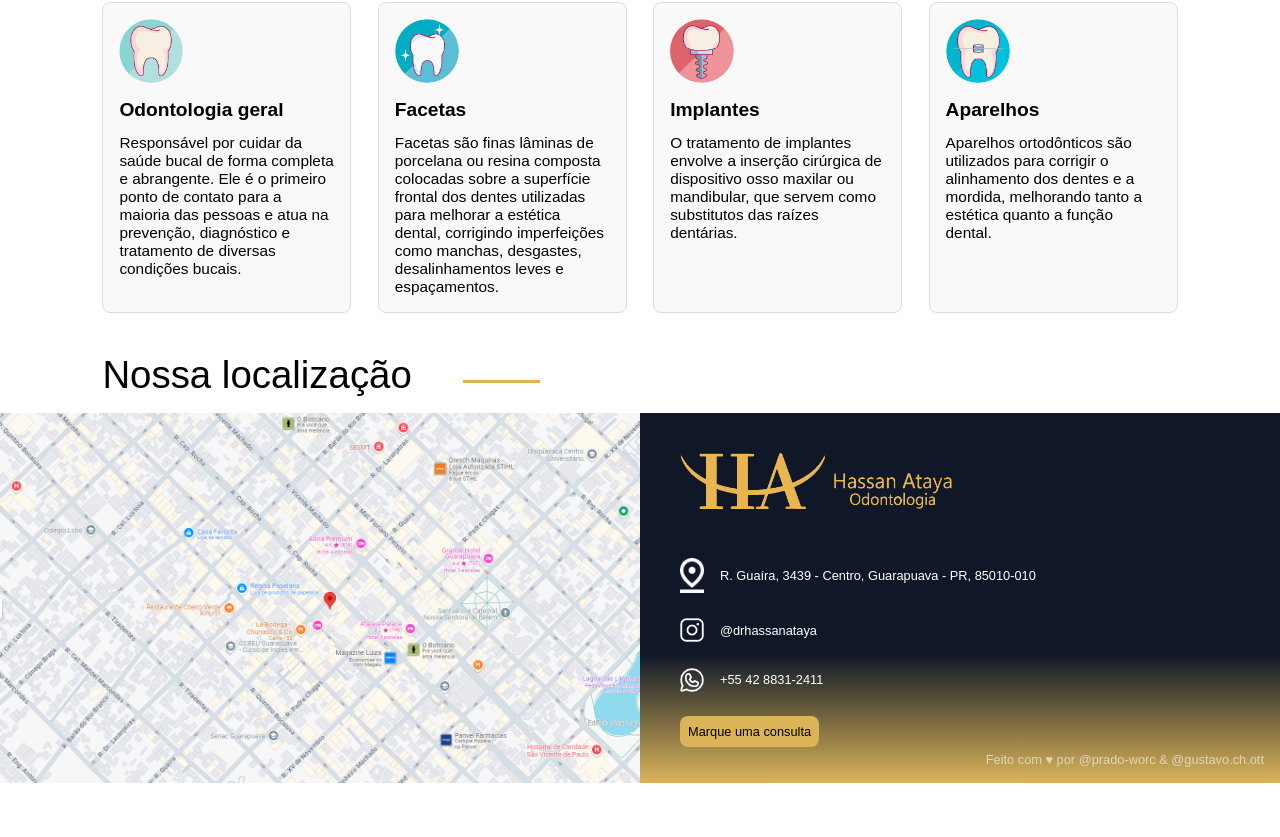
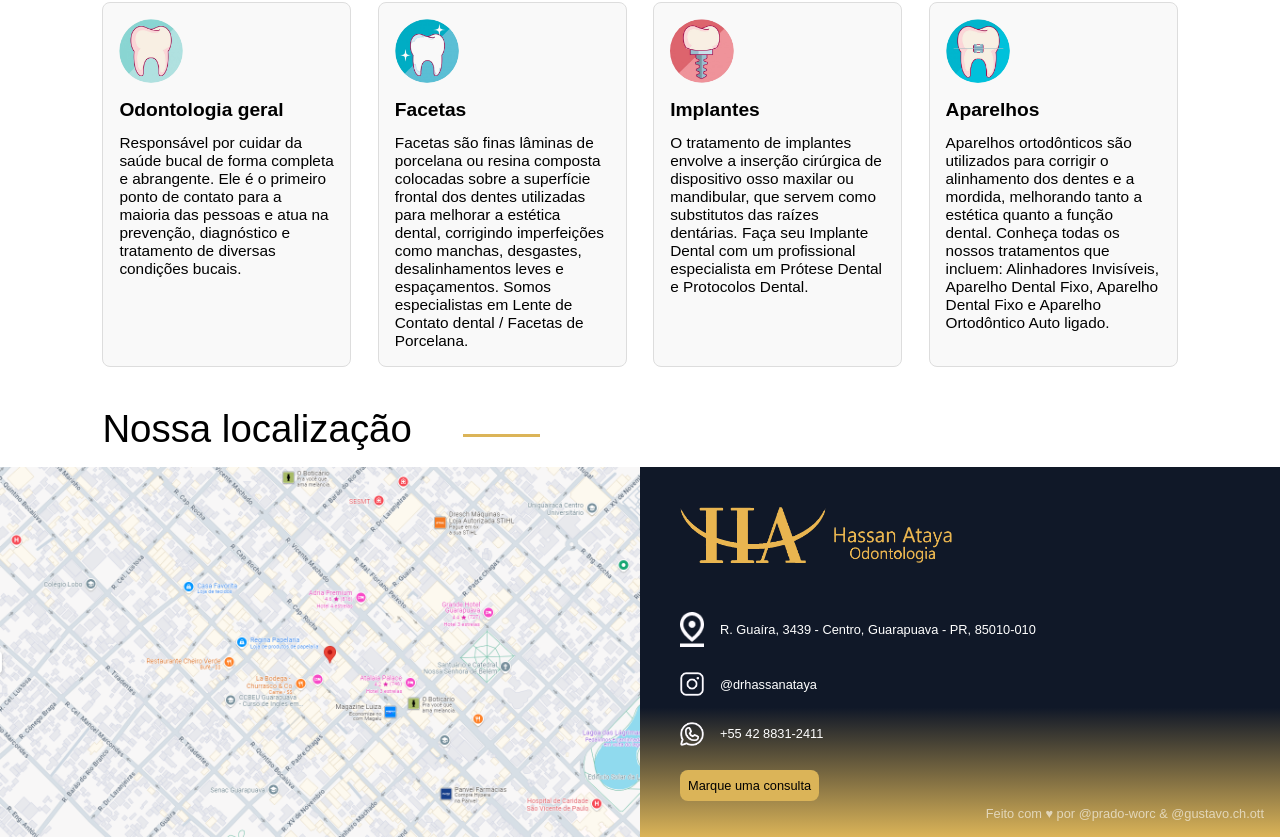
Before and after one commit to Worcnaz-Kyouma/Ataya-LP, a React (Vite) app: page / in a window 1280 px wide. Shown: the part 1852-2689 px from the top of the page. Before the commit the page ends 2635 px from the top, so only its background shows below. Built offline with nearby package versions, Linux system fonts and the light colour scheme; a web font is replaced by a local one.

Commit message:
feat: pedidos ads

```diff
--- a/src/components/Tratamentos/Tratamentos.jsx
+++ b/src/components/Tratamentos/Tratamentos.jsx
@@ -8,9 +8,9 @@ export default function Tratamentos() {
         <Title>Nossos tratamentos</Title>
         <div className="content">
             <Tratamento nome="Odontologia geral" iconeURL="./odontologia-geral.png">Responsável por cuidar da saúde bucal de forma completa e abrangente. Ele é o primeiro ponto de contato para a maioria das pessoas e atua na prevenção, diagnóstico e tratamento de diversas condições bucais.</Tratamento>
-            <Tratamento nome="Facetas" iconeURL="./facetas.png">Facetas são finas lâminas de porcelana ou resina composta colocadas sobre a superfície frontal dos dentes utilizadas para melhorar a estética dental, corrigindo imperfeições como manchas, desgastes, desalinhamentos leves e espaçamentos.</Tratamento>
-            <Tratamento nome="Implantes" iconeURL="./implantes.png">O tratamento de implantes envolve a inserção cirúrgica de dispositivo osso maxilar ou mandibular, que servem como substitutos das raízes dentárias. </Tratamento>
-            <Tratamento nome="Aparelhos" iconeURL="./aparelhos.png">Aparelhos ortodônticos são utilizados para corrigir o alinhamento dos dentes e a mordida, melhorando tanto a estética quanto a função dental.</Tratamento>
+            <Tratamento nome="Facetas" iconeURL="./facetas.png">Facetas são finas lâminas de porcelana ou resina composta colocadas sobre a superfície frontal dos dentes utilizadas para melhorar a estética dental, corrigindo imperfeições como manchas, desgastes, desalinhamentos leves e espaçamentos. Somos especialistas em Lente de Contato dental / Facetas de Porcelana.</Tratamento>
+            <Tratamento nome="Implantes" iconeURL="./implantes.png">O tratamento de implantes envolve a inserção cirúrgica de dispositivo osso maxilar ou mandibular, que servem como substitutos das raízes dentárias. Faça seu Implante Dental com um profissional especialista em Prótese Dental e Protocolos Dental.</Tratamento>
+            <Tratamento nome="Aparelhos" iconeURL="./aparelhos.png">Aparelhos ortodônticos são utilizados para corrigir o alinhamento dos dentes e a mordida, melhorando tanto a estética quanto a função dental. Conheça todas os nossos tratamentos que incluem: Alinhadores Invisíveis, Aparelho Dental Fixo, Aparelho Dental Fixo e Aparelho Ortodôntico Auto ligado.</Tratamento>
         </div>
     </div>
 }
```
